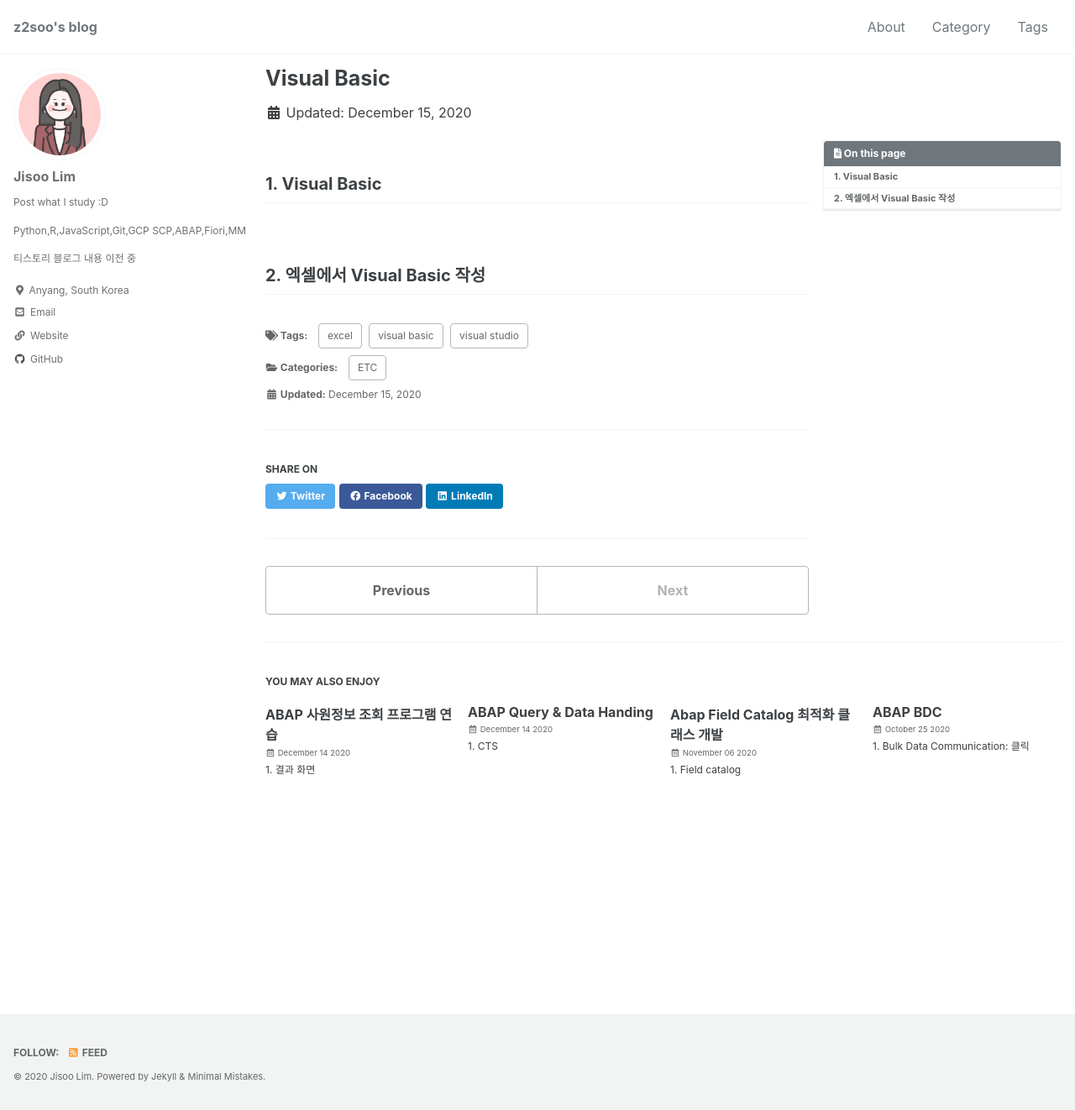
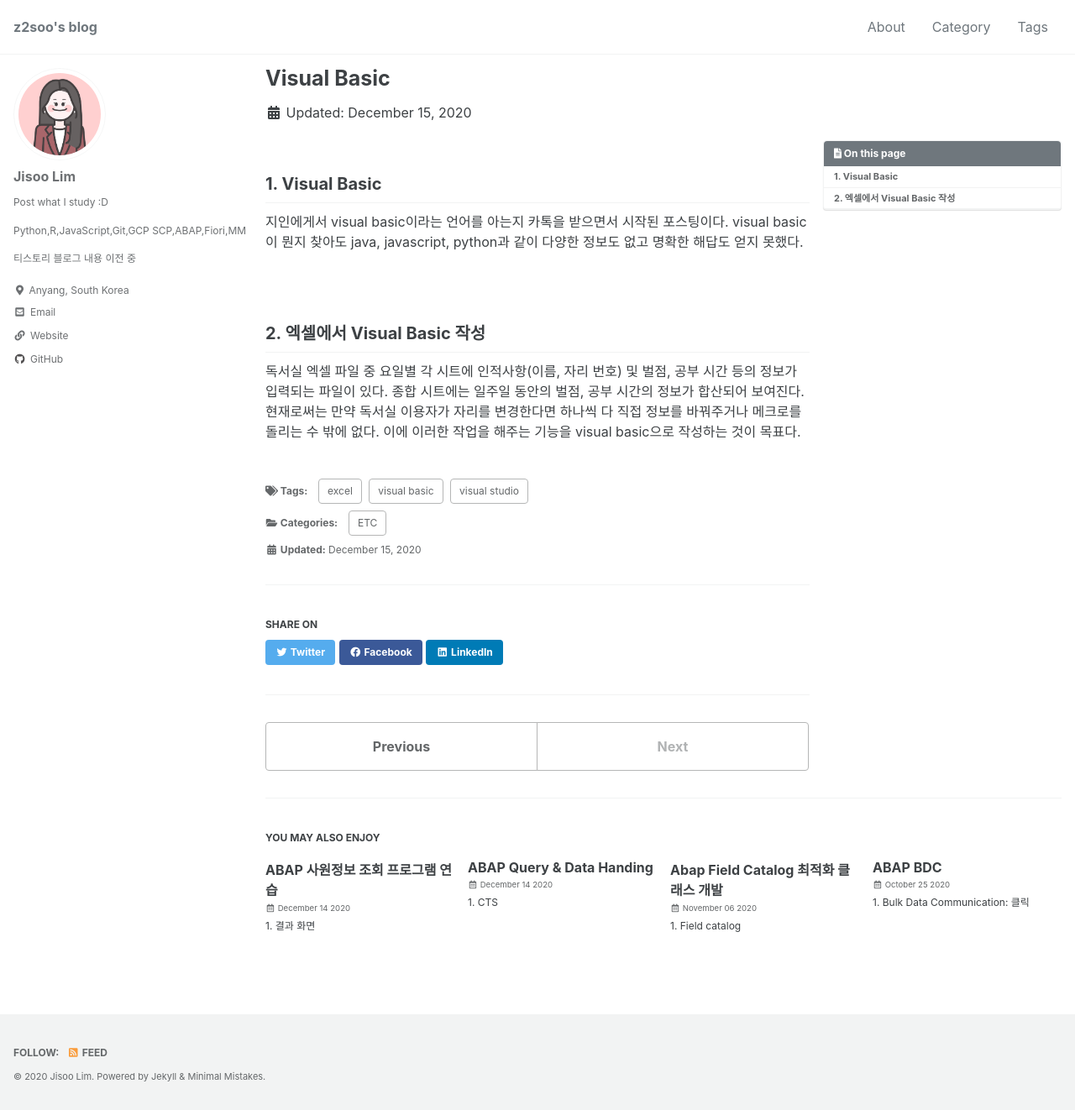
Before and after one commit to z2soo/z2soo.github.io, a Jekyll site: the page built from _posts/2020-12-15-Visual-Basic-작성중.md, in a window 1280 px wide and 1322 px high. Shown: the whole window at 84% size. Built offline with Jekyll 4.4.1, drawn with Linux system fonts in a browser that asks for light colours; cached includes are drawn as plain includes.

Commit message:
edit post visual basic

```diff
--- a/_posts/2020-12-15-Visual-Basic-작성중.md
+++ b/_posts/2020-12-15-Visual-Basic-작성중.md
@@ -11,6 +11,10 @@ toc: true
 
 ## 1. Visual Basic
 
+지인에게서 visual basic이라는 언어를 아는지 카톡을 받으면서 시작된 포스팅이다. visual basic이 뭔지 찾아도 java, javascript, python과 같이 다양한 정보도 없고 명확한 해답도 얻지 못했다.
+
 <br>
 
 ## 2. 엑셀에서 Visual Basic 작성
+
+독서실 엑셀 파일 중 요일별 각 시트에 인적사항(이름, 자리 번호) 및 벌점, 공부 시간 등의 정보가 입력되는 파일이 있다. 종합 시트에는 일주일 동안의 벌점, 공부 시간의 정보가 합산되어 보여진다. 현재로써는 만약 독서실 이용자가 자리를 변경한다면 하나씩 다 직접 정보를 바꿔주거나 메크로를 돌리는 수 밖에 없다. 이에 이러한 작업을 해주는 기능을 visual basic으로 작성하는 것이 목표다.
```
